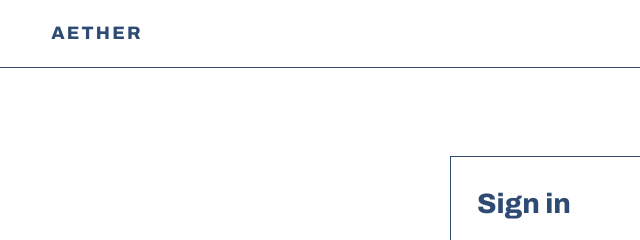
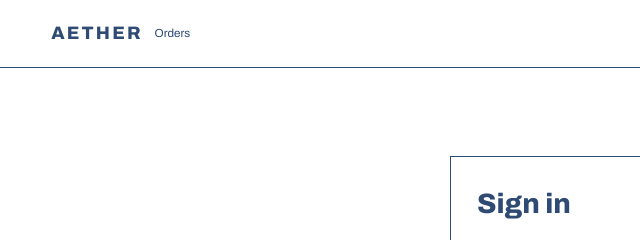
Before and after one commit to Mrwanhusam/Aether, a plain HTML site: page admin.html in a window 1280 px wide. Shown: the top 240 px of the page, 0-640 px from the left. Drawn offline with Linux system fonts and the light colour scheme.

Commit message:
Change primary color variable in CSS

```diff
--- a/admin.html
+++ b/admin.html
@@ -2,7 +2,7 @@
 <title>AETHER Orders</title>
 <link href="https://fonts.googleapis.com/css2?family=Archivo:wdth,wght@62..125,300..900&display=swap" rel="stylesheet">
 <style>
-:root{--bg:#FFFFFF;--ink:#2F4B74;--g:#FFFFFF;--w:#FFFFFF}
+:root{--bg:#FFFFFF;--ink:#2F4B74;--g:#2F4B74;--w:#FFFFFF}
 *{box-sizing:border-box;margin:0}
 body{font:400 14px/1.5 Archivo,Arial,sans-serif;background:var(--bg);color:var(--ink)}
 button,input,select{font:inherit;color:inherit}button{cursor:pointer}
```
